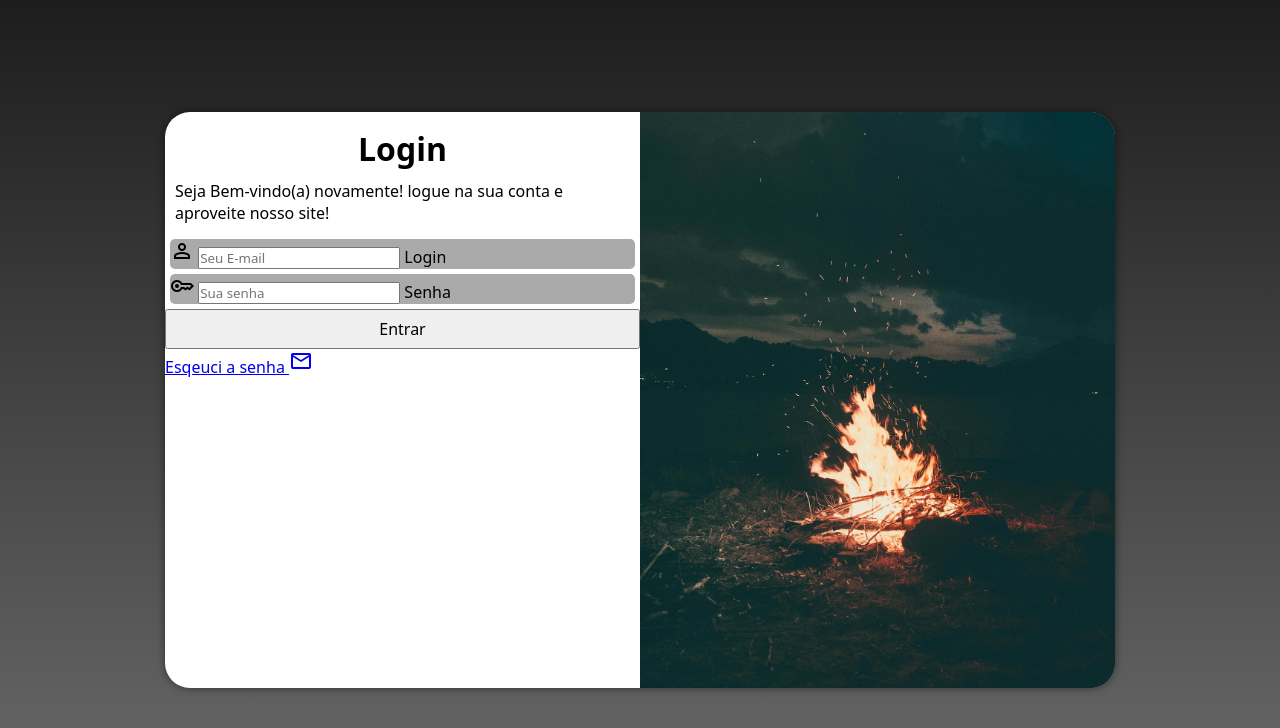
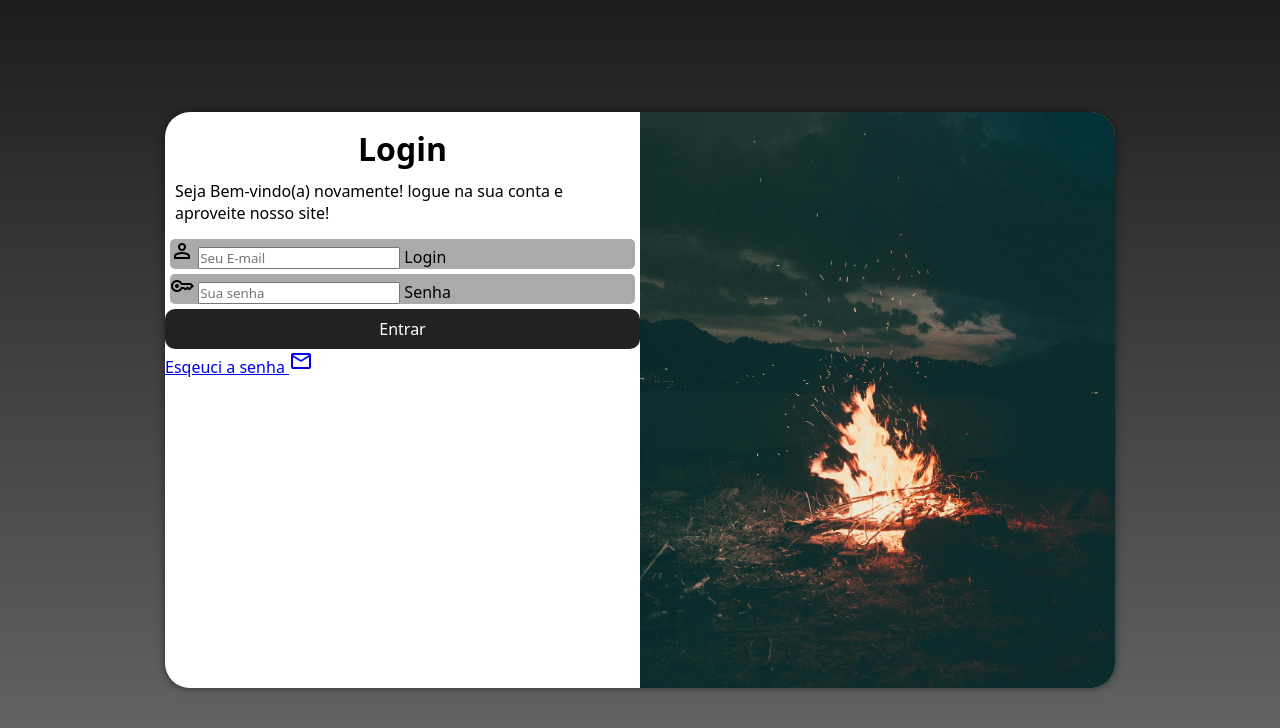
Before and after one commit to Patric2003/projeto-login, a PHP site: page / in a window 1280 px wide. Shown: the top 728 px of the page. Run offline with PHP 8.4, Linux system fonts and the light colour scheme.

Commit message:
background color

```diff
--- a/estilos/style.css
+++ b/estilos/style.css
@@ -72,4 +72,8 @@ form > input[type=submit]{
     font-size: 1em;
     width: 100%;
     height: 40px;
+    background-color: rgb(34, 34, 34);
+    color: white;
+    border: none;
+    border-radius: 10px;
 }
```
